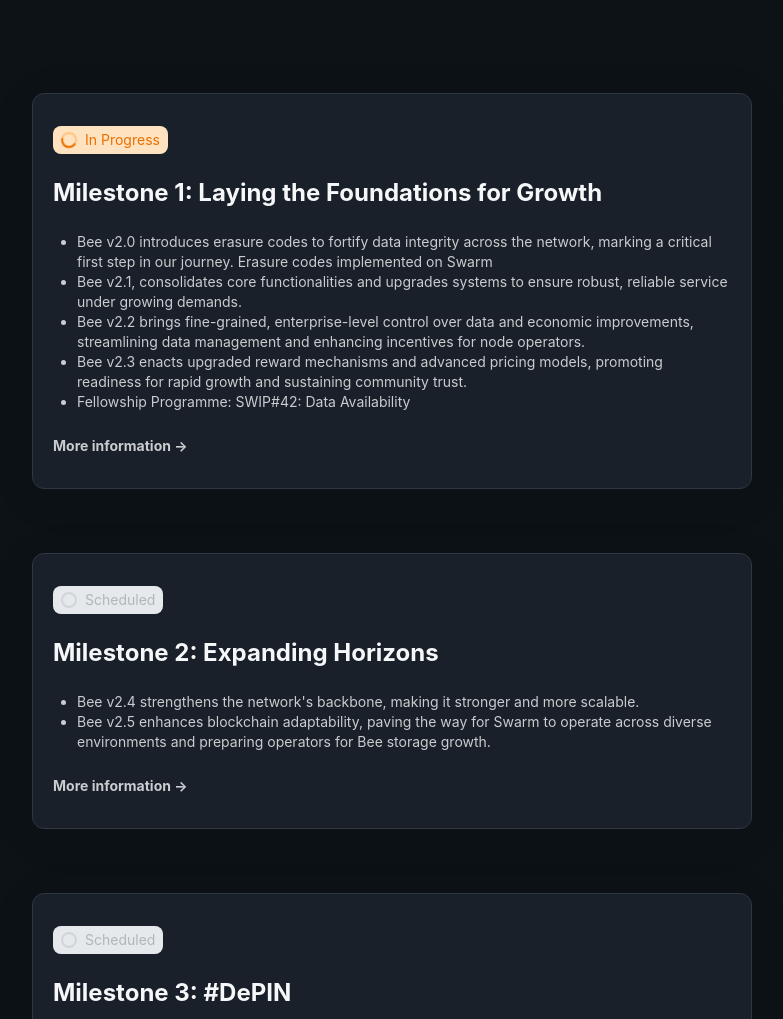
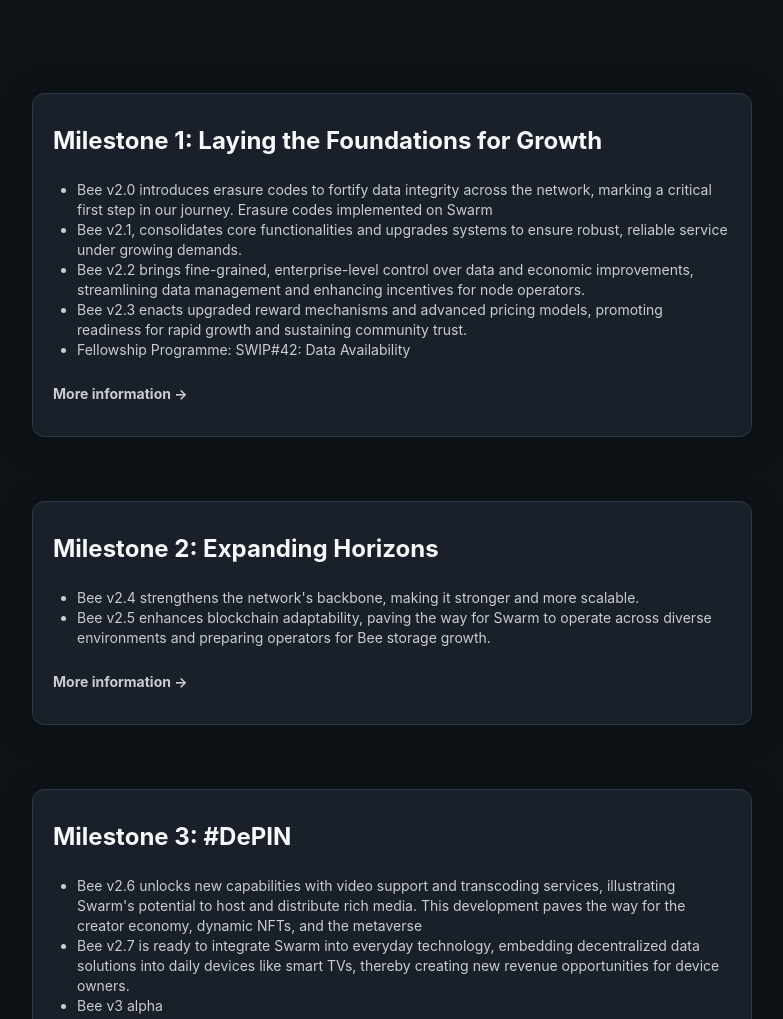
Before and after one commit to ethersphere/swarm-roadmap, an Astro site: page / in a window 1280 px wide. Shown: the part 1173-2192 px from the top of the page, without its empty margins (248-1031 px from the left). Built offline with nearby package versions, Linux system fonts and the light colour scheme; Astro itself is replaced by a stand-in of ours; a small style sheet from the web is missing.

Commit message:
Removal of statuses

```diff
--- a/src/components/Footer.astro
+++ b/src/components/Footer.astro
@@ -65,5 +65,5 @@
             </div>
     </div>
 
-    <div class="max-w-7xl px-5 lg:px-8 mx-auto w-full"><div class="grid grid-cols-12 gap-5 px-5 sm:px-[60px] w-full py-8"><div class="flex text-[10px] antialiased text-[#F6F7F9] text-opacity-50 col-span-12 lg:col-span-5"><span>Swarm Foundation, 2024</script></span><span class="px-1">·</span><span><a class="hover:underline" href="/privacy">Privacy policy</a><a target="_blank" class="ml-2 hover:underline" href="https://swarm.bzz.link/">Hosted on Swarm</a></span></div></div></div>
+    <div class="max-w-7xl px-5 lg:px-8 mx-auto w-full"><div class="grid grid-cols-12 gap-5 px-5 sm:px-[60px] w-full py-8"><div class="flex text-[10px] antialiased text-[#F6F7F9] text-opacity-50 col-span-12 lg:col-span-5"><span>Swarm Foundation, 2024</script></span><span class="px-1">·</span><span><a class="hover:underline" href="https://www.ethswarm.org/privacy">Privacy policy</a><a target="_blank" class="ml-2 hover:underline" href="https://swarm.bzz.link/">Hosted on Swarm</a></span></div></div></div>
 </footer>
--- a/src/content/milestones/milestone-1.md
+++ b/src/content/milestones/milestone-1.md
@@ -1,6 +1,5 @@
 ---
 title: "Milestone 1: Laying the Foundations for Growth"
-status: in-progress
 items:
   - bee-v20
   - bee-v21
--- a/src/content/milestones/milestone-2.md
+++ b/src/content/milestones/milestone-2.md
@@ -1,6 +1,5 @@
 ---
 title: "Milestone 2: Expanding Horizons"
-status: to-do
 items:
   - bee-v24
   - bee-v25
--- a/src/content/milestones/milestone-3.md
+++ b/src/content/milestones/milestone-3.md
@@ -1,6 +1,5 @@
 ---
 title: "Milestone 3: #DePIN"
-status: to-do
 items:
   - bee-v26
   - bee-v27
--- a/src/content/milestones/milestone-4.md
+++ b/src/content/milestones/milestone-4.md
@@ -1,6 +1,5 @@
 ---
 title: "Milestone 4: Push the Button"
-status: to-do
 items:
   - swarm-30-public-testnet
   - bee-v3-beta
```
